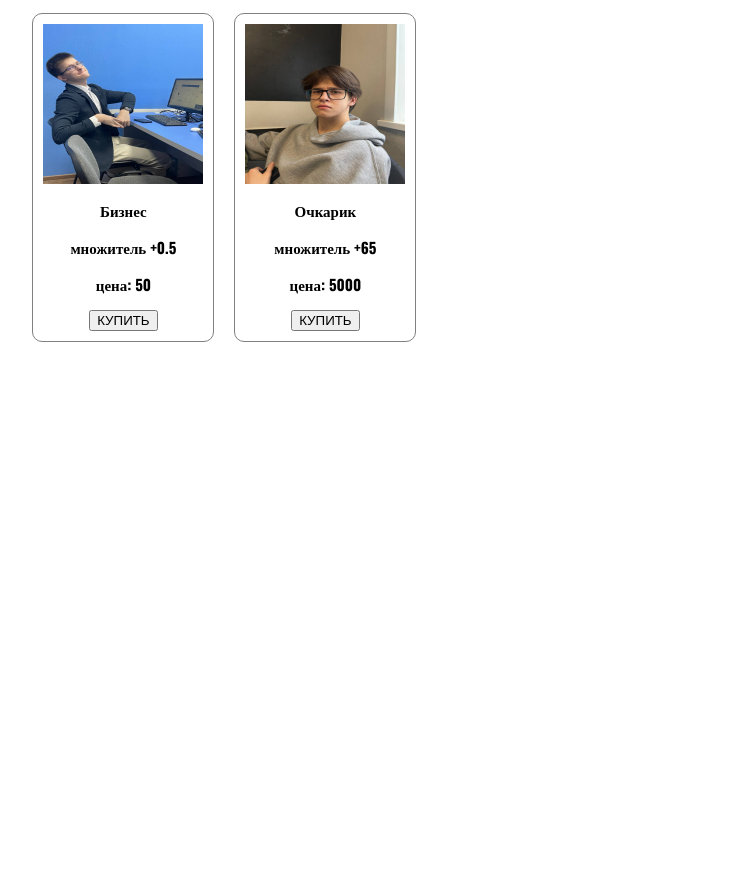
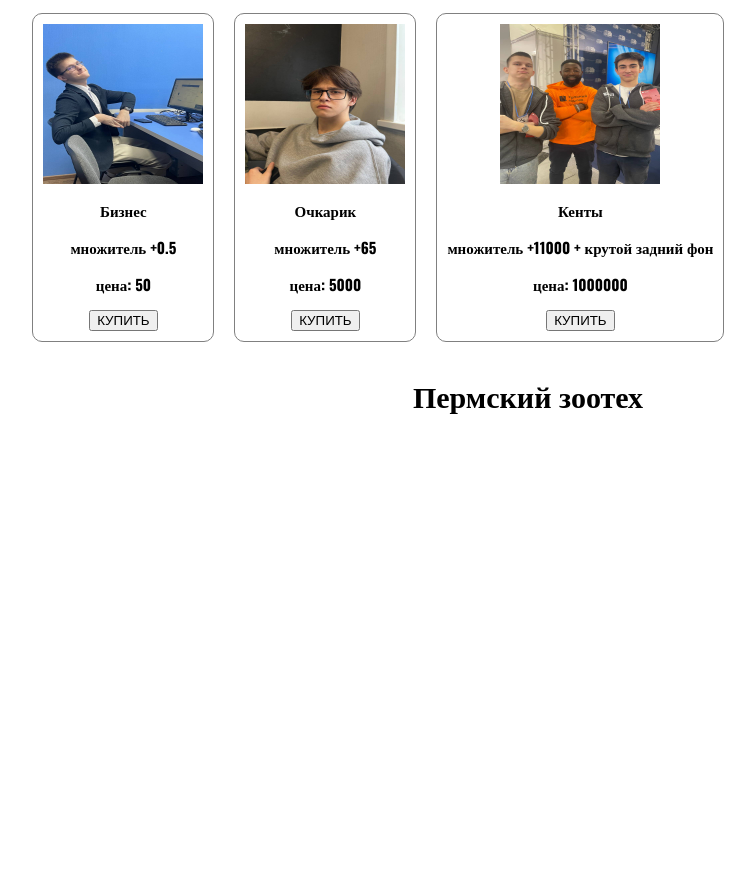
Before and after one commit to Egitva/Kosachev-Clicker, a plain HTML site: page index.html in a window 1280 px wide. Shown: the part 526-1400 px from the top of the page, without its empty margins (112-867 px from the left). Before the commit the page ends 886 px from the top, so only its background shows below. Drawn offline with nearby package versions, Linux system fonts and the light colour scheme.

Commit message:
зоотех

```diff
--- a/index.html
+++ b/index.html
@@ -13,11 +13,11 @@
         <p class="mentext" id="mnog">X1</p>
     </div>
 </header>
-<body>
+<body id="bob">
     <div id="cookie">
         <button id="cookie_btn"></button>
     </div>
-    <p id="clicks">CLICKS: 0</p>
+    <p id="clicks" class="clw">CLICKS: 0</p>
     <div id="small_cookie_container"></div>
     <div class="holod">
         <div class="objectHol">
@@ -34,7 +34,16 @@
             <p><b>цена: 5000</b></p>
             <button id="danila2">КУПИТЬ</button>
         </div>
+        <div class="objectHol">
+            <img src="img/kenti.jpg" alt="obj" width=160 height=160>
+            <p><b>Кенты</b></p>
+            <p><b>множитель +11000 + крутой задний фон</b></p>
+            <p><b>цена: 1000000</b></p>
+            <button id="danila3">КУПИТЬ</button>
         </div>
+    </div>
+    <h1 class="Zag">Пермский зоотех</h1>
+    <canvas id="box"></canvas>
     <script src="script.js"></script>
 </body>
 <footer>
--- a/script.js
+++ b/script.js
@@ -1,29 +1,129 @@
-var counter = 0;
-var mnoj = 1;
+let c1 = localStorage.getItem('c1');
+let m1 = localStorage.getItem('m1');
+var counter = 0 + Number(c1);
+var mnoj = 1 + Number(m1);
 var clicks = document.getElementById('clicks');
 var mnog = document.getElementById('mnog');
 var small_cookie_container = document.getElementById('small_cookie_container');
 var danila = document.getElementById('danila');
+clicks.innerText = 'CLICKS: ' + counter;
+mnog.innerText = 'X' + mnoj;
+let bab = localStorage.getItem('bab');
+var back = 0 + Number(bab);
+if (back == 1) {
+    document.body.style.backgroundImage = "url(img/kenti.jpg)";
+}
 
 cookie_btn.addEventListener('click', () => {
     counter += 1 * mnoj;
     clicks.innerText = 'CLICKS: ' + counter;
+    localStorage.setItem('c1', counter);
 });
 
 danila.onclick = function() {
     if (counter >= 50) {
-        counter -= 50
+        counter -= 50;
         clicks.innerText = 'CLICKS: ' + counter;
         mnoj += 0.5;
         mnog.innerText = 'X' + mnoj;
+        localStorage.setItem('m1', mnoj);
     }
 }
 
 danila2.onclick = function() {
     if (counter >= 5000) {
-        counter -= 5000
+        counter -= 5000;
         clicks.innerText = 'CLICKS: ' + counter;
         mnoj += 65;
         mnog.innerText = 'X' + mnoj;
+        localStorage.setItem('m1', mnoj);
+        localStorage.setItem('c1', counter);
     }
 }
+
+danila3.onclick = function() {
+    if (counter >= 1000000) {
+        counter -= 1000000;
+        clicks.innerText = 'CLICKS: ' + counter;
+        mnoj += 11000;
+        mnog.innerText = 'X' + mnoj;
+        localStorage.setItem('m1', mnoj);
+        document.body.style.backgroundImage = "url(img/kenti.jpg)";
+        localStorage.setItem('bab', 1);
+        localStorage.setItem('c1', counter);
+    }
+}
+
+//fvgesifjiofj
+
+let area = document.querySelector('#box')
+let context = area.getContext("2d")
+
+let interval = {x : 0, y : 0}
+let coordinate = {x : 0, y : 0}
+let img = {
+  speed : 2,
+  width : 170,
+  height : 100,
+  left_side : () => coordinate.x,
+  right_side : () => coordinate.x + img.width,
+  top_side : () => coordinate.y,
+  bottom_side : () => coordinate.y + img.height
+}
+let anim = {
+  draw : () => {
+    context.clearRect(0, 0, area.width, area.height)
+    context.drawImage(img_dvd, coordinate.x, coordinate.y, img.width, img.height)
+  },
+  to_right : () => {
+    if (img.right_side() >= area.width ) {
+      cancelAnimationFrame(interval.x)
+      anim.to_left()
+    }
+    else {
+      anim.draw()
+      coordinate.x += img.speed
+      interval.x = requestAnimationFrame(anim.to_right)
+    }
+  },
+  to_left : () => {
+    if (img.left_side() <= 0 ) {
+      cancelAnimationFrame(interval.x)
+      anim.to_right()
+    }
+    else {
+      anim.draw()
+      coordinate.x -= img.speed
+      interval.x = requestAnimationFrame(anim.to_left)
+    }
+  },
+  to_bottom : () => {
+    if (img.bottom_side() >= area.height ) {
+      cancelAnimationFrame(interval.y)
+      anim.to_top()
+    }
+    else {
+      anim.draw()
+      coordinate.y += img.speed
+      interval.y = requestAnimationFrame(anim.to_bottom)
+    }
+  },
+  to_top : () => {
+    if (img.top_side() <= 0 ) {
+      cancelAnimationFrame(interval.y)
+      anim.to_bottom()
+    }
+    else {
+      anim.draw()
+      coordinate.y -= img.speed
+      interval.y = requestAnimationFrame(anim.to_top)
+    }
+  }
+}
+
+area.width = window.innerWidth
+area.height = window.innerHeight
+
+let img_dvd = new Image()
+img_dvd.src = 'img/ратмир.jpg'
+img_dvd.onload = () => (anim.to_right(), anim.to_bottom())
--- a/style.css
+++ b/style.css
@@ -1,7 +1,4 @@
 body {
-	background: rgb(255, 255, 255);
-	background-repeat: repeat;
-	background-position: center;
 	font-family: "Oswald", serif;
 	font-optical-sizing: auto;
 	font-weight: 200;
@@ -69,3 +66,11 @@ body {
 	margin-top: 10px;
 	margin-bottom: 10px;
 }
+.Zag {
+    text-align: center;
+    background-color: white;
+    font-size: 30;
+}
+.clw {
+    background-color: white;
+}
```
Also changed, not shown: img/kenti.jpg (added), img/ратмир.jpg (added). Lines whose indentation alone changed are shown as unchanged.
